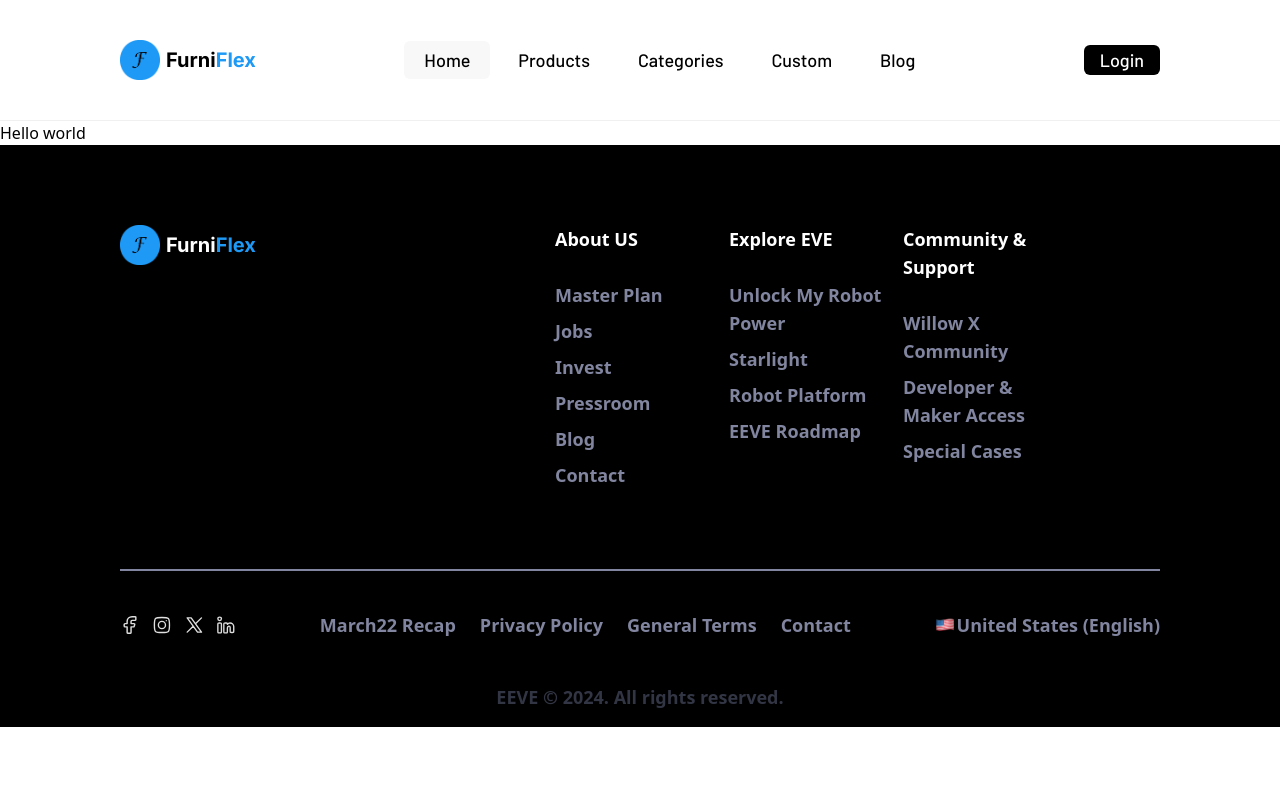
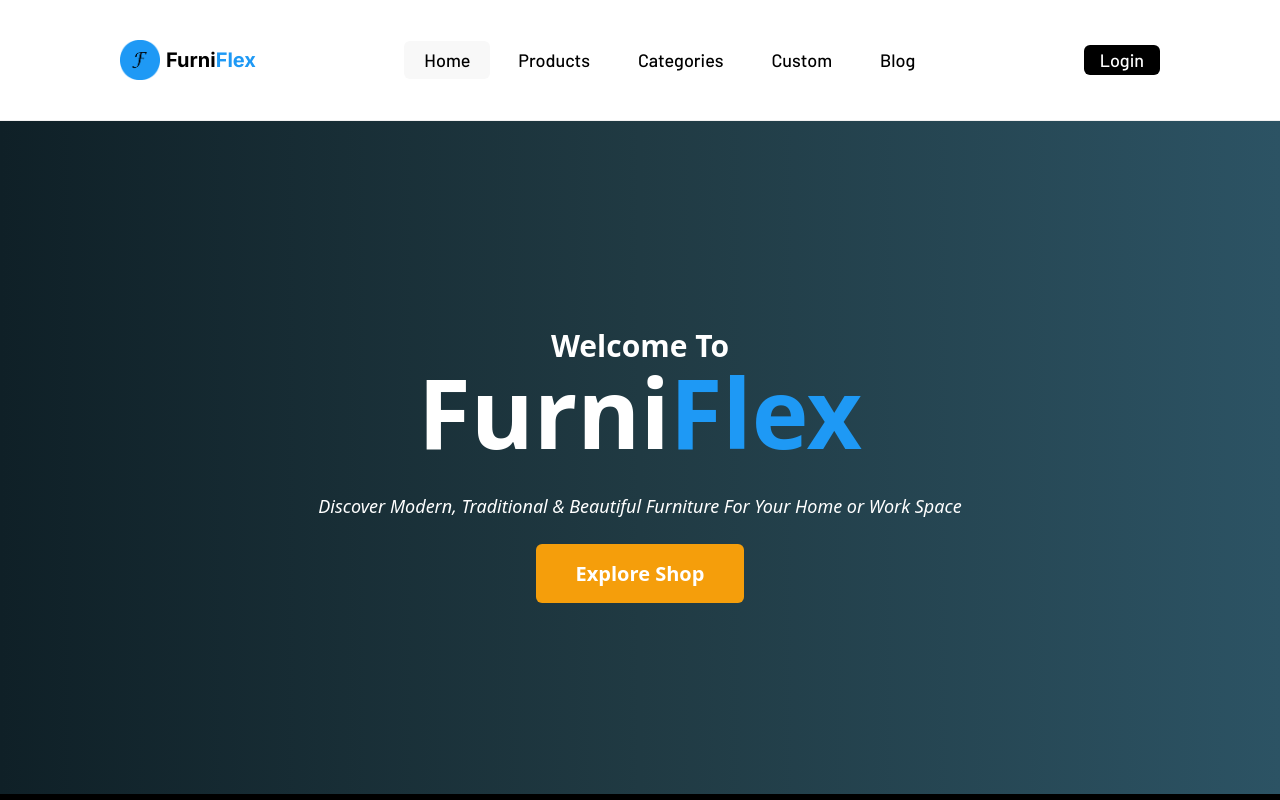
Before and after one commit to roufhasan/FurniFlex, a React (Vite) app in the folder furniFlex-client/: page / in a window 1280 px wide. Shown: the top 800 px of the page. Built offline with nearby package versions, Linux system fonts and the light colour scheme; no server answers.

Commit message:
home page added

```diff
--- /dev/null
+++ b/furniFlex-client/src/Pages/Home/Home.jsx
@@ -0,0 +1,27 @@
+import { Link } from "react-router-dom";
+import { motion } from "framer-motion";
+
+const Home = () => {
+  return (
+    <div className="mx-auto flex h-[calc(100vh-127px)] max-h-[740px] w-full max-w-[1440px] flex-col items-center justify-center bg-gradient-to-r from-[#0F2027] via-[#203A43] to-[#2c5364] text-white">
+      <h3 className="text-3xl font-semibold">Welcome To</h3>
+      <h className="text-8xl font-bold">
+        Furni<span className="text-custom-sky-1">Flex</span>
+      </h>
+      <p className="mb-10 mt-8 text-lg font-medium italic">
+        Discover Modern, Traditional & Beautiful Furniture For Your Home or Work
+        Space
+      </p>
+      <motion.button whileTap={{ scale: 0.95 }}>
+        <Link
+          className="rounded-md bg-amber-500 px-10 py-4 text-xl font-semibold"
+          to="/products/rocking-chair"
+        >
+          Explore Shop
+        </Link>
+      </motion.button>
+    </div>
+  );
+};
+
+export default Home;
--- a/furniFlex-client/src/routes/Routes.jsx
+++ b/furniFlex-client/src/routes/Routes.jsx
@@ -4,6 +4,7 @@ import SignUp from "../Pages/SignUp/SignUp";
 import Login from "../Pages/Login/Login";
 import Products from "../Pages/Products/Products";
 import Cart from "../Pages/Cart/Cart";
+import Home from "../Pages/Home/Home";
 
 export const router = createBrowserRouter([
   {
@@ -12,7 +13,7 @@ export const router = createBrowserRouter([
     children: [
       {
         path: "/",
-        element: <h1>Hello world</h1>,
+        element: <Home />,
       },
       {
         path: "/products/:category",
```
